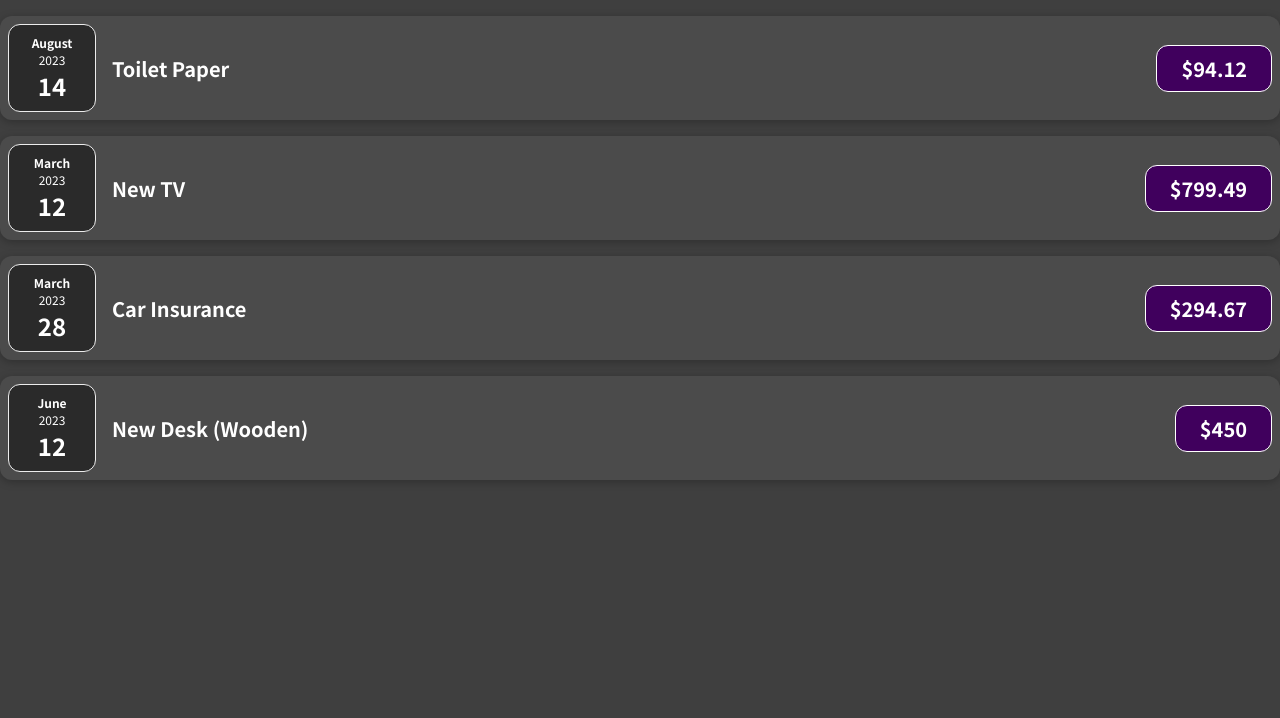
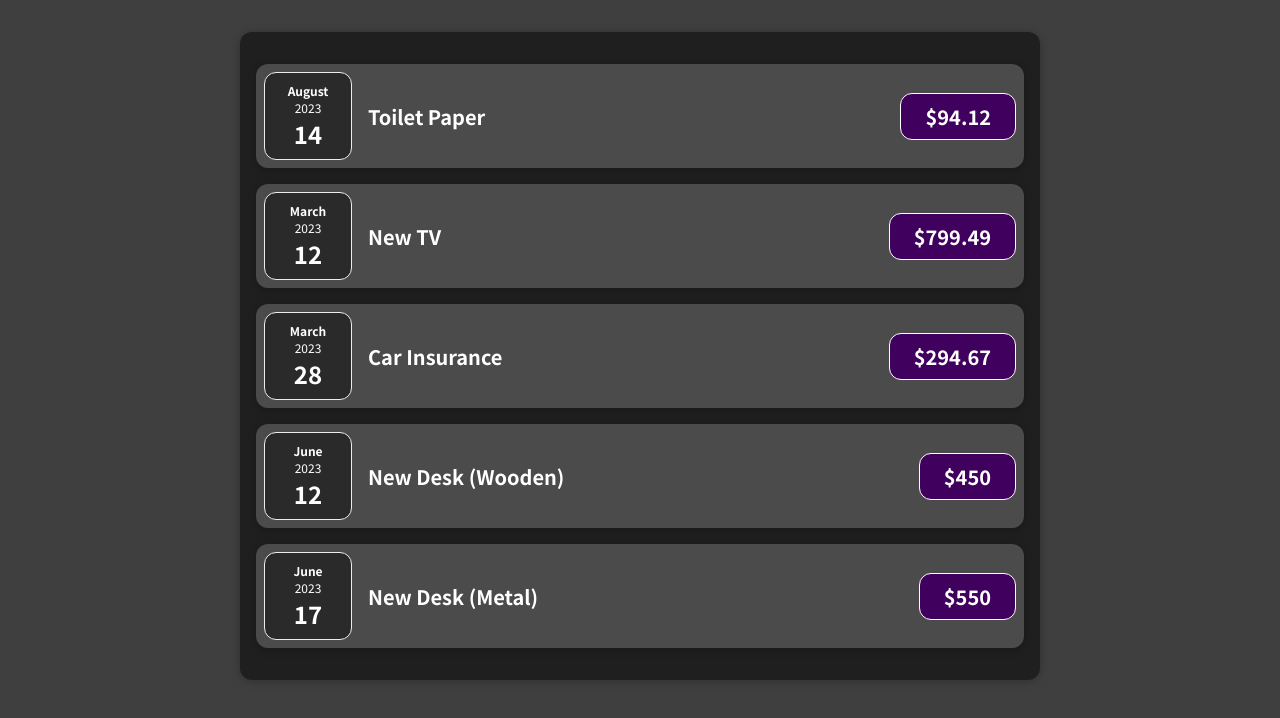
Before and after one commit to vantheman2210/expense-tracker, a JavaScript app: page / in a window 1280 px wide. Shown: the top 718 px of the page. Built offline with nearby package versions, Linux system fonts and the light colour scheme.

Commit message:
Added data to expenses array of objects

```diff
--- a/src/App.js
+++ b/src/App.js
@@ -1,4 +1,4 @@
-import ExpenseItem from './components/ExpenseItem';
+import Expenses from './components/Expenses';
 function App() {
 	const expenses = [
 		{
@@ -19,15 +19,17 @@
 			title: 'New Desk (Wooden)',
 			amount: 450,
 			date: new Date(2023, 5, 12)
+		},
+		{
+			id: 'e6',
+			title: 'New Desk (Metal)',
+			amount: 550,
+			date: new Date(2023, 5, 17)
 		}
 	];
 	return (
 		<div>
-			{expenses.map((expense) => (
-				<div key={expense.id}>
-					<ExpenseItem title={expense.title} amount={expense.amount} date={expense.date} />
-				</div>
-			))}
+			<Expenses expenses={expenses} />
 		</div>
 	);
 }
--- /dev/null
+++ b/src/components/Expenses.css
@@ -0,0 +1,9 @@
+.expenses {
+  padding: 1rem;
+  background-color: rgb(31, 31, 31);
+  margin: 2rem auto;
+  width: 50rem;
+  max-width: 95%;
+  border-radius: 12px;
+  box-shadow: 0 1px 8px rgba(0, 0, 0, 0.25);
+};
--- /dev/null
+++ b/src/components/Expenses.js
@@ -0,0 +1,17 @@
+import './Expenses.css';
+import ExpenseItem from './ExpenseItem';
+
+const Expenses = function (props) {
+  const expenses = props.expenses;
+  return (
+    <div className="expenses">
+			{expenses.map((expense) => (
+				<div key={expense.id}>
+					<ExpenseItem title={expense.title} amount={expense.amount} date={expense.date} />
+				</div>
+			))}
+		</div>
+  )
+};
+
+export default Expenses;
```
